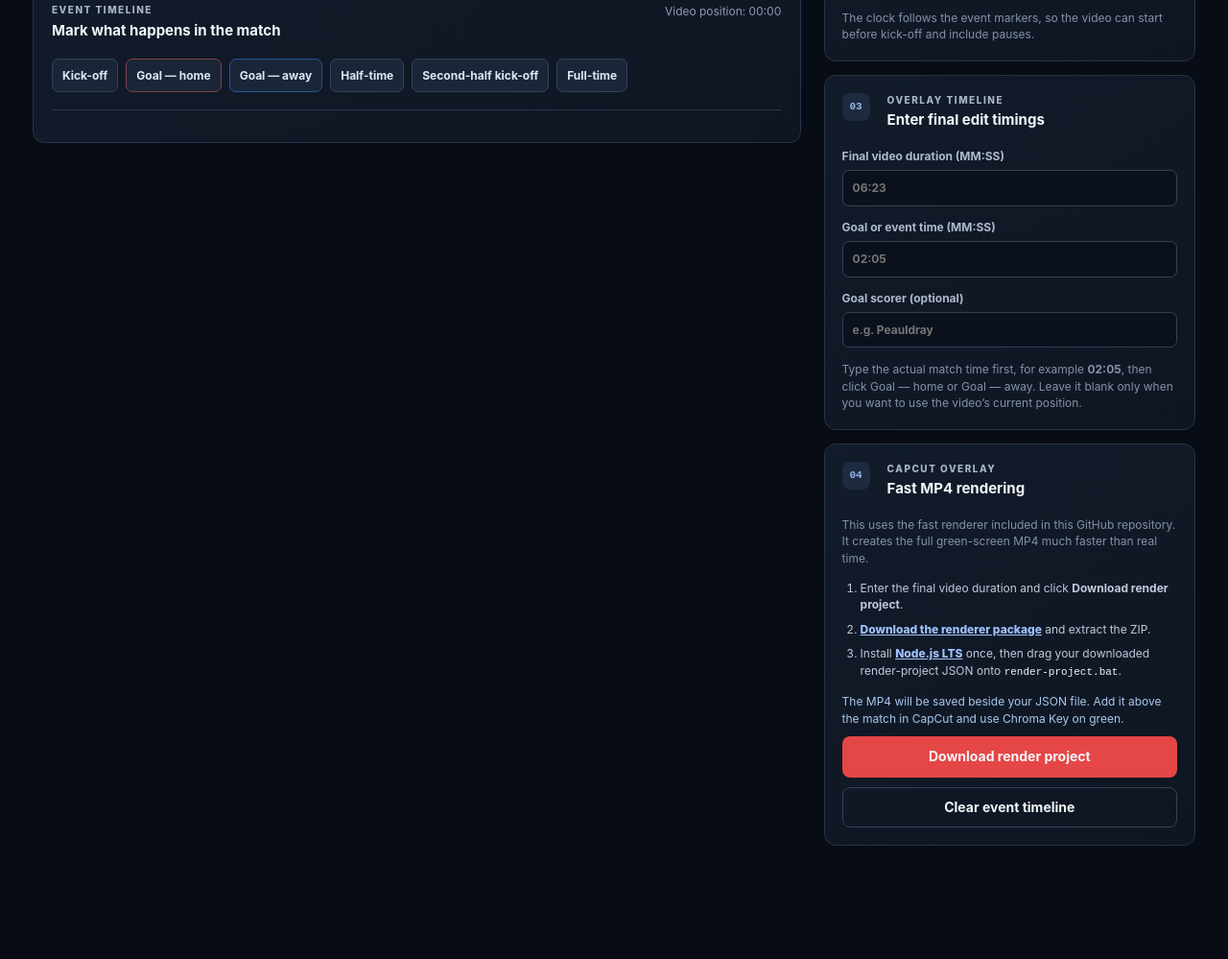
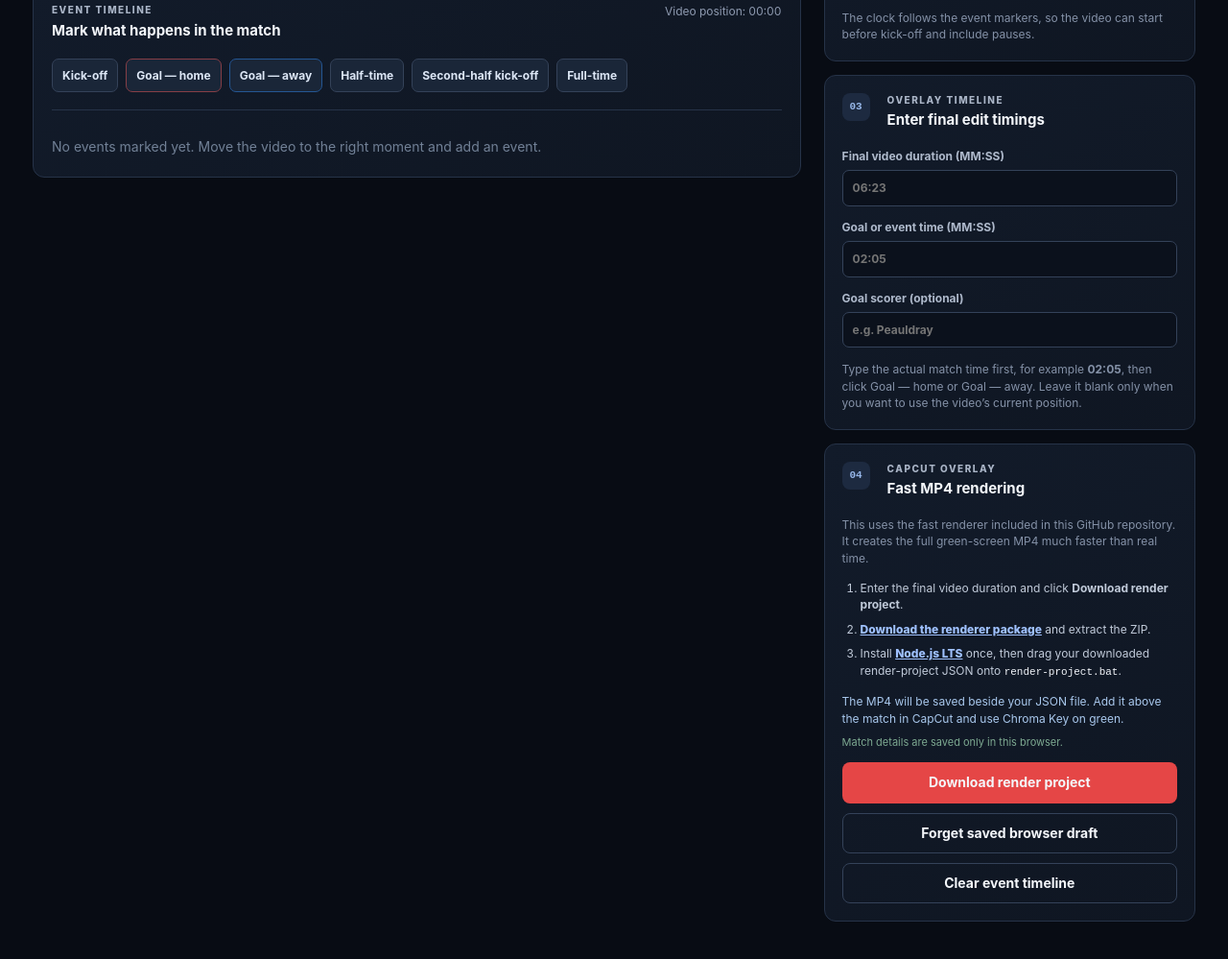
Before and after one commit to khusairy/brfc-match-graphics, a website: page index.html in a window 1280 px wide. Shown: the part 717-1716 px from the top of the page at 96% size. Before the commit the page ends 1644 px from the top, so only its background shows below. Drawn offline with Linux system fonts and the light colour scheme.

Commit message:
Save match setup locally in the browser

```diff
--- a/index.html
+++ b/index.html
@@ -5,7 +5,7 @@
     <meta name="viewport" content="width=device-width, initial-scale=1.0" />
     <meta name="theme-color" content="#0b111d" />
     <title>BRFC Match Graphics</title>
-    <link rel="stylesheet" href="styles.css?v=4" />
+    <link rel="stylesheet" href="styles.css?v=5" />
   </head>
   <body>
     <main class="app-shell">
@@ -124,7 +124,9 @@
               <li>Install <a href="https://nodejs.org/">Node.js LTS</a> once, then drag your downloaded render-project JSON onto <code>render-project.bat</code>.</li>
             </ol>
             <p class="render-status">The MP4 will be saved beside your JSON file. Add it above the match in CapCut and use Chroma Key on green.</p>
+            <p class="draft-status" id="draftStatus">Match details are saved only in this browser.</p>
             <button class="button button-primary button-wide" id="downloadProjectSecondary">Download render project</button>
+            <button class="button button-ghost button-wide" id="clearSavedDraft">Forget saved browser draft</button>
             <button class="button button-ghost button-wide" id="clearEvents">Clear event timeline</button>
           </section>
         </aside>
```
